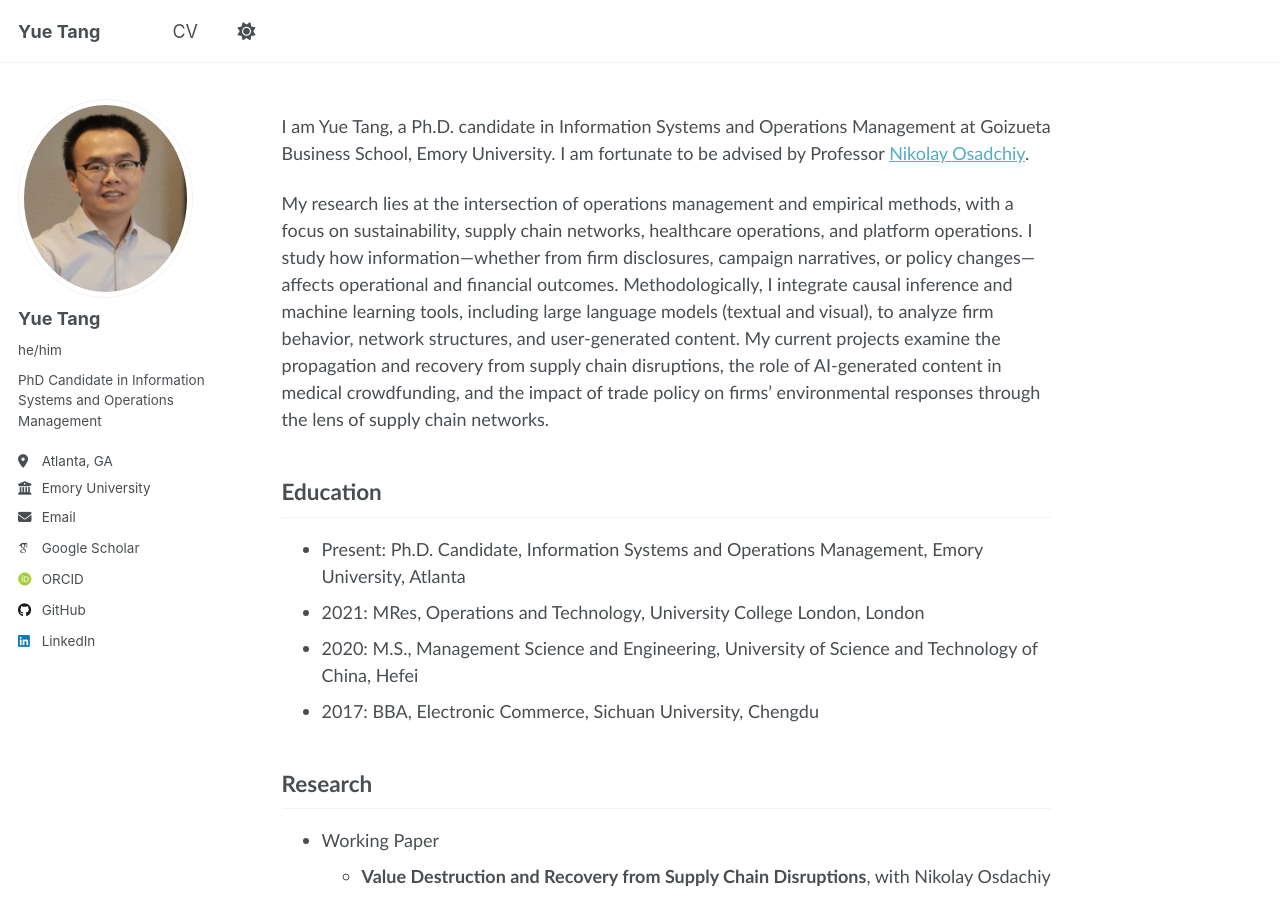
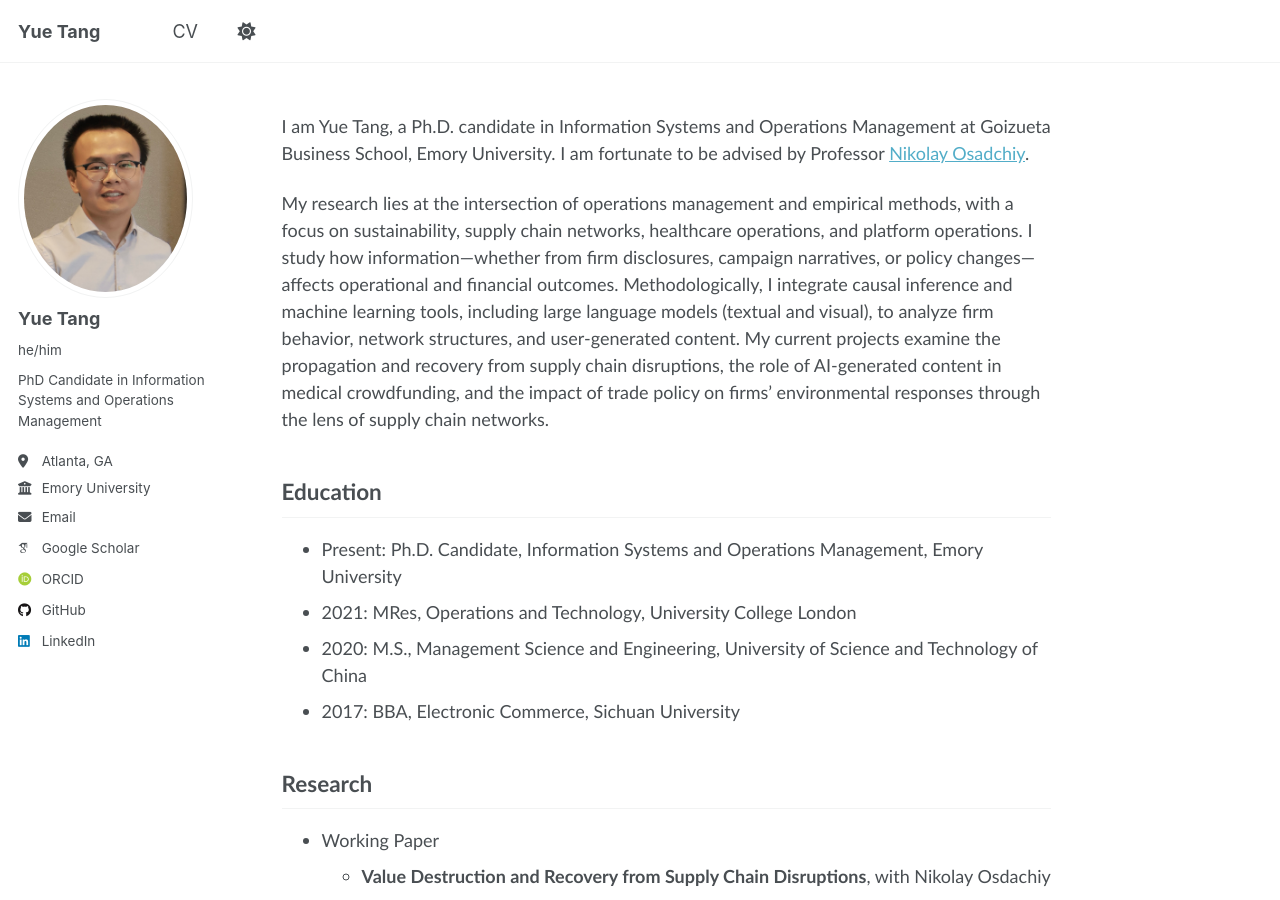
Before and after one commit to YueTang-YT/YueTang-YT.github.io, a Jekyll site: the page built from _pages/about.md, in a window 1280 px wide and 900 px high. Built offline with Jekyll 4.4.1, drawn with Linux system fonts in a browser that asks for light colours; some web fonts are replaced.

Commit message:
Update about.md

```diff
--- a/_pages/about.md
+++ b/_pages/about.md
@@ -23,10 +23,10 @@
 My research lies at the intersection of operations management and empirical methods, with a focus on sustainability, supply chain networks, healthcare operations, and platform operations. I study how information—whether from firm disclosures, campaign narratives, or policy changes—affects operational and financial outcomes. Methodologically, I integrate causal inference and machine learning tools, including large language models (textual and visual), to analyze firm behavior, network structures, and user-generated content. My current projects examine the propagation and recovery from supply chain disruptions, the role of AI-generated content in medical crowdfunding, and the impact of trade policy on firms’ environmental responses through the lens of supply chain networks.
 
 ## Education
-- Present: Ph.D. Candidate, Information Systems and Operations Management, Emory University, Atlanta
-- 2021: MRes, Operations and Technology, University College London, London
-- 2020: M.S., Management Science and Engineering, University of Science and Technology of China, Hefei
-- 2017: BBA,  Electronic Commerce, Sichuan University, Chengdu
+- Present: Ph.D. Candidate, Information Systems and Operations Management, Emory University
+- 2021: MRes, Operations and Technology, University College London
+- 2020: M.S., Management Science and Engineering, University of Science and Technology of China
+- 2017: BBA,  Electronic Commerce, Sichuan University
 
 ## Research
 <ul>
```
